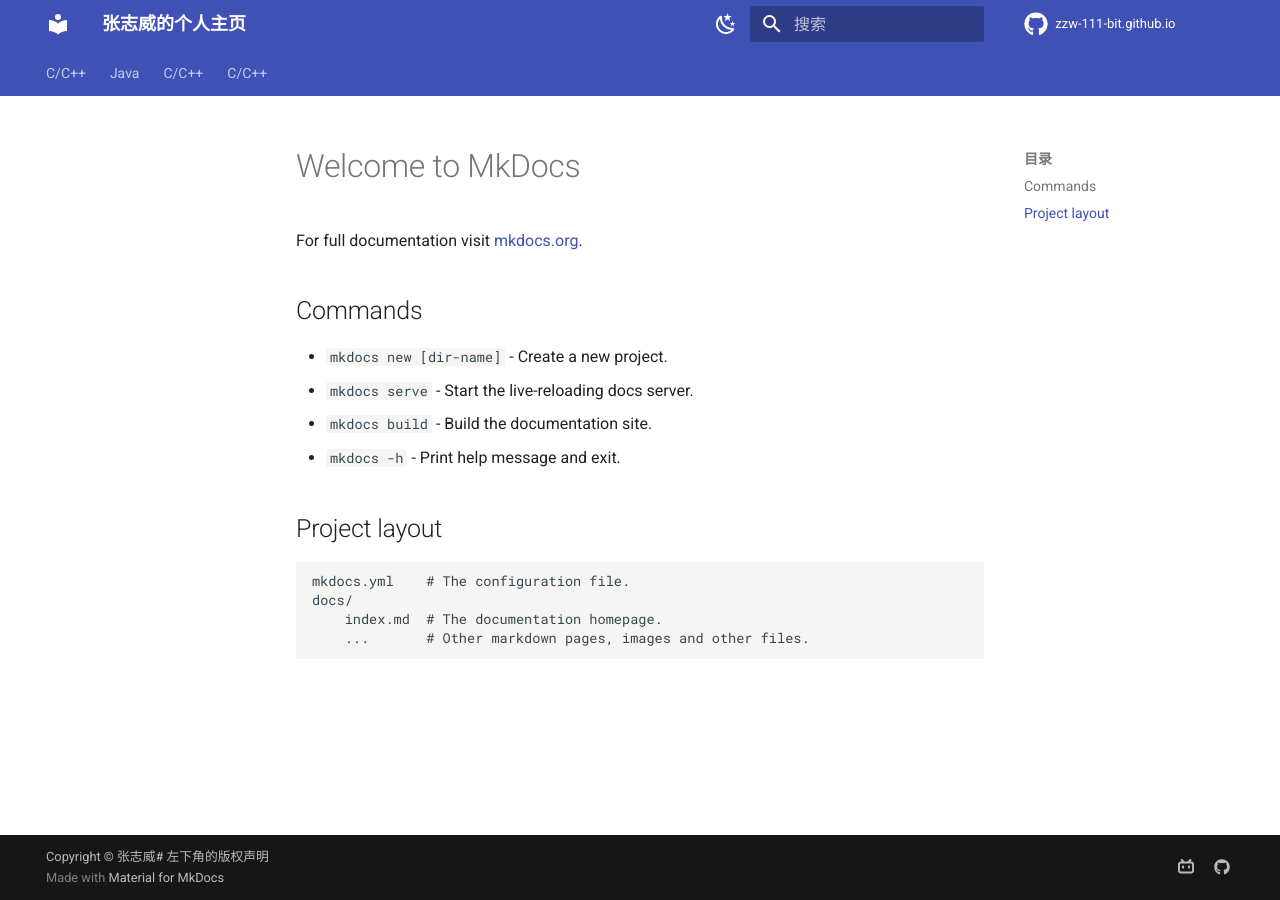
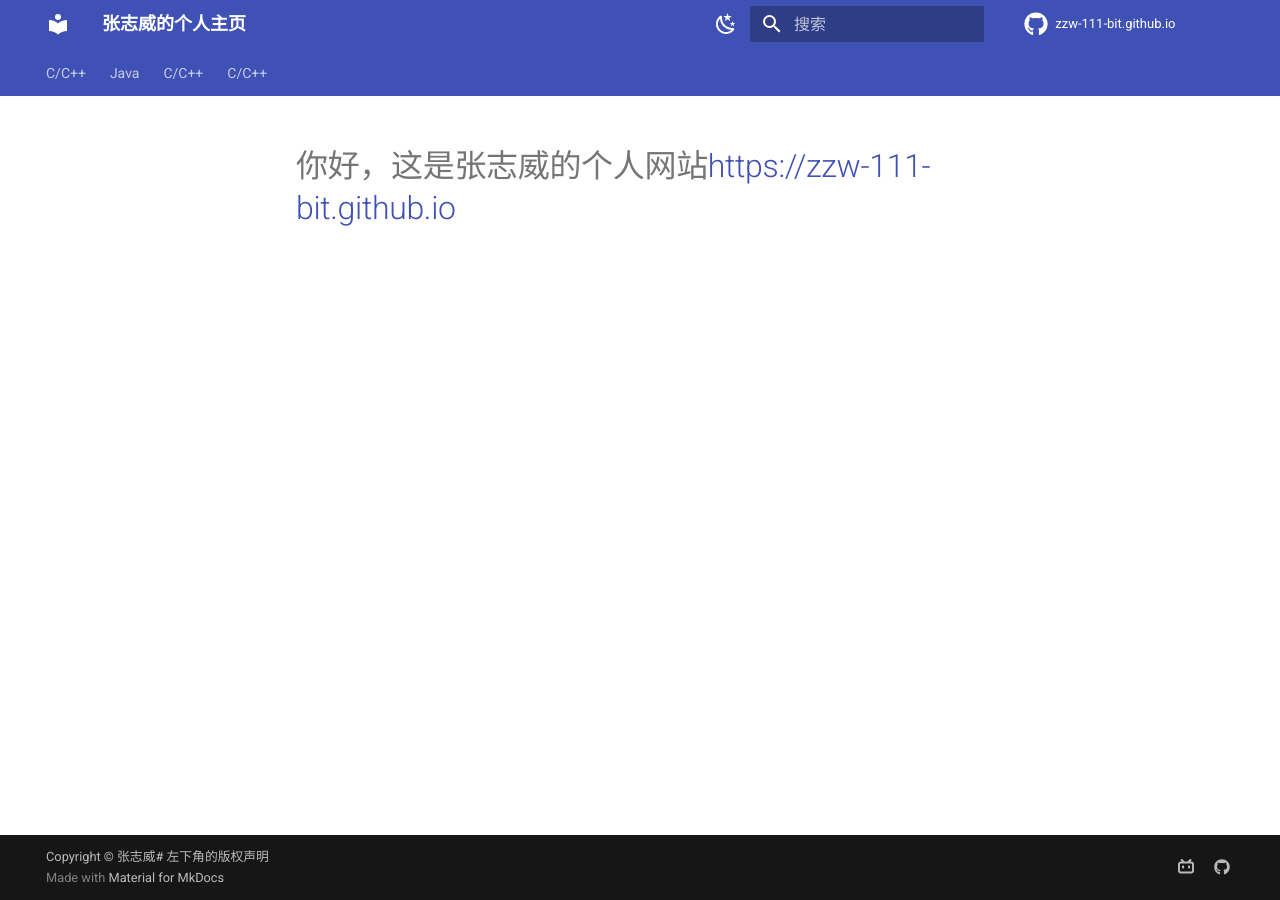
Before and after one commit to zzw-111-bit/zzw-111-bit.github.io, an MkDocs documentation site: the page built from docs/index.md, in a window 1280 px wide. Built offline with MkDocs 1.6.1 and Material for MkDocs 9.7.7, drawn with Linux system fonts in a browser that asks for light colours; comment, search, counter and statistics services are not loaded.

Commit message:
add files

```diff
--- a/docs/index.md
+++ b/docs/index.md
@@ -1,17 +1 @@
-# Welcome to MkDocs
-
-For full documentation visit [mkdocs.org](https://www.mkdocs.org).
-
-## Commands
-
-* `mkdocs new [dir-name]` - Create a new project.
-* `mkdocs serve` - Start the live-reloading docs server.
-* `mkdocs build` - Build the documentation site.
-* `mkdocs -h` - Print help message and exit.
-
-## Project layout
-
-    mkdocs.yml    # The configuration file.
-    docs/
-        index.md  # The documentation homepage.
-        ...       # Other markdown pages, images and other files.
+# 你好，这是张志威的个人网站<https://zzw-111-bit.github.io>
```
